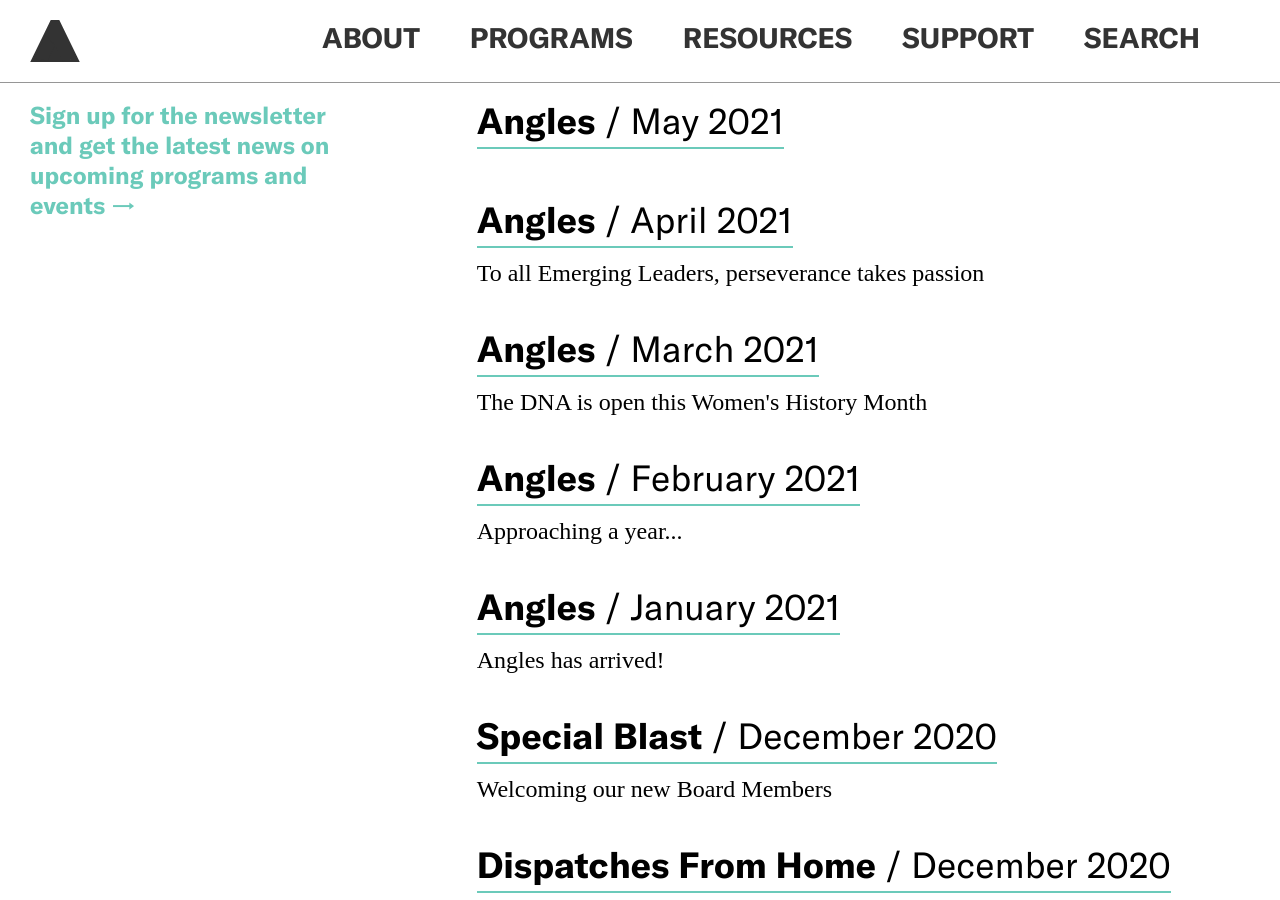
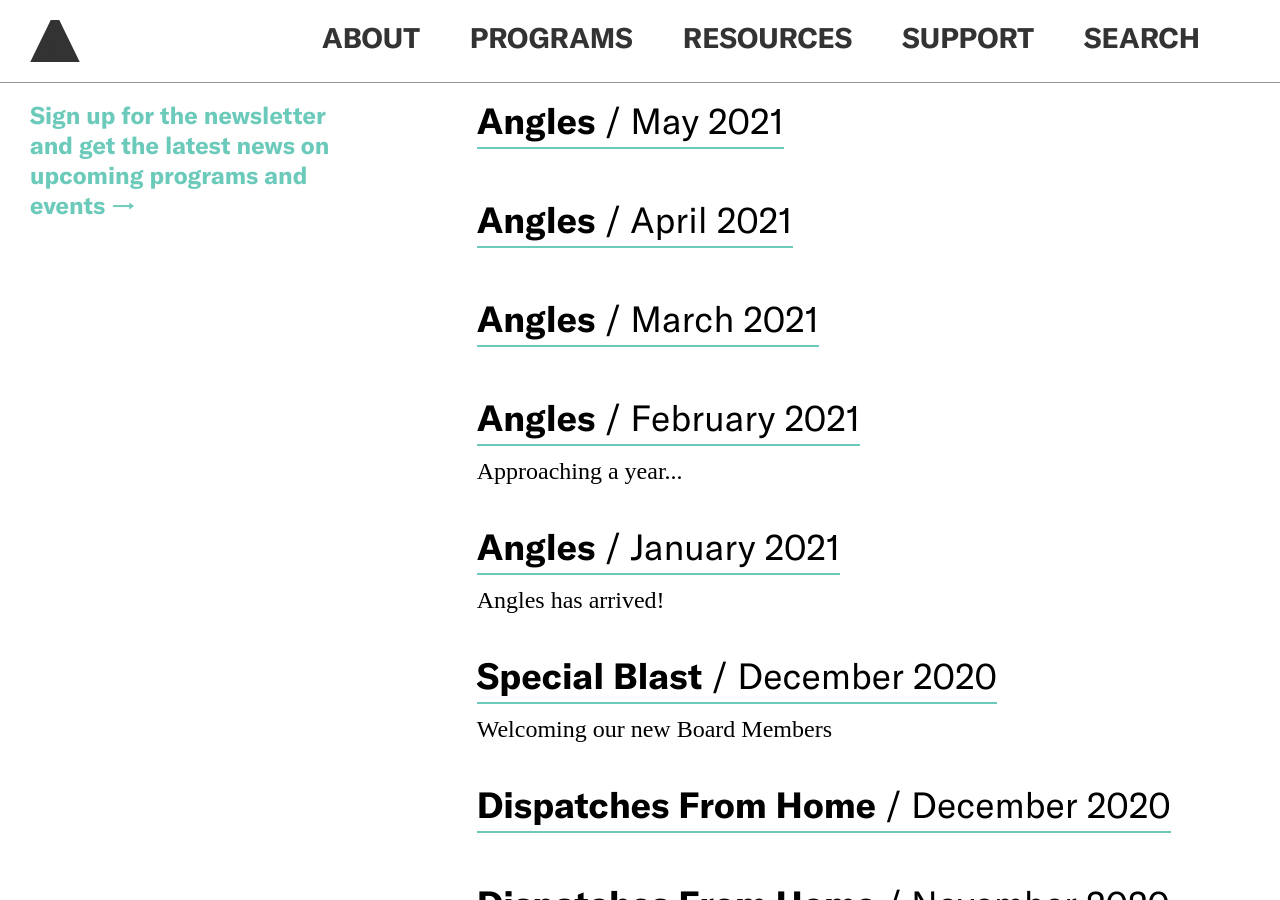
Before and after one commit to jengalas/bwaf-bbw, a Jekyll site: the page built from _resources/newsletter-archive.md, in a window 1280 px wide and 900 px high, scrolled down 318 px. Built offline with Jekyll 4.4.1, drawn with Linux system fonts in a browser that asks for light colours; some web fonts are replaced.

Commit message:
Update from Forestry.io Aislinn McNamara updated _resources/newsletter-archive.md

```diff
--- a/_resources/newsletter-archive.md
+++ b/_resources/newsletter-archive.md
@@ -17,11 +17,11 @@ newsletters:
 - title: Angles
   month_year: April 2021
   link: https://mailchi.mp/bwaf/k0man47s2m-2995066
-  description: To all Emerging Leaders, perseverance takes passion
+  description: ''
 - title: Angles
   month_year: March 2021
   link: https://mailchi.mp/bwaf/k0man47s2m
-  description: The DNA is open this Women's History Month
+  description: ''
 - title: Angles
   month_year: February 2021
   description: Approaching a year...
```
